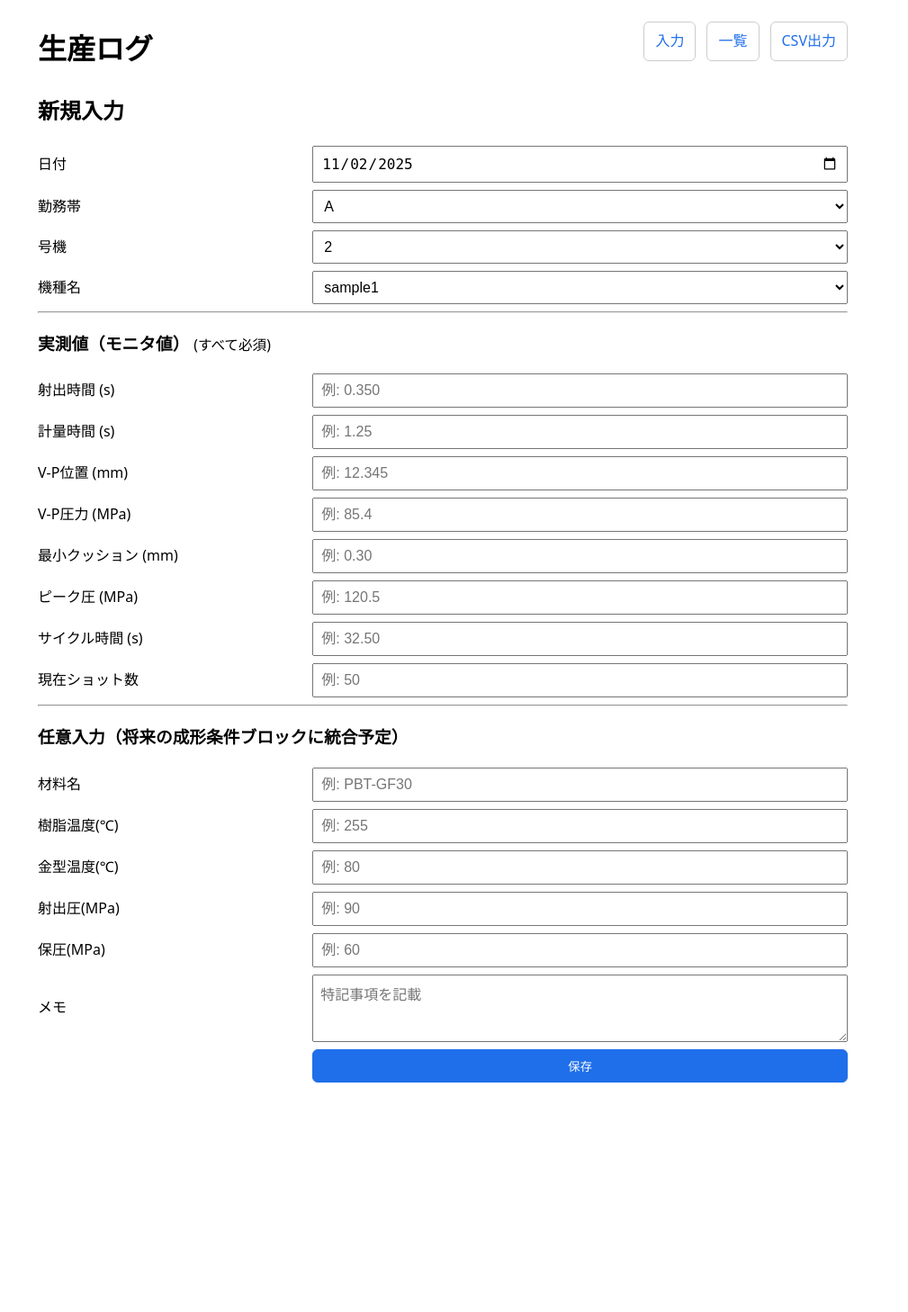
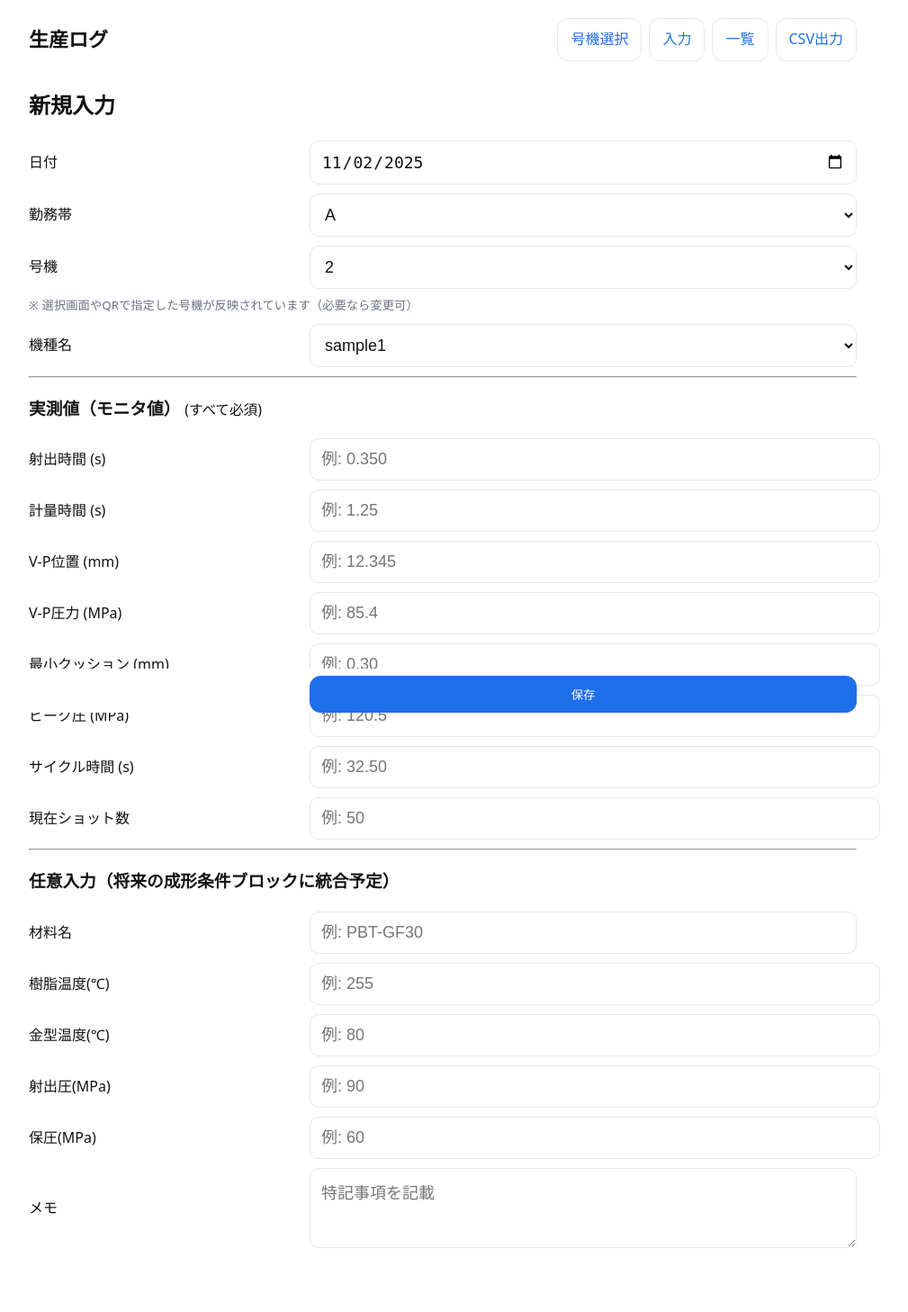
Before and after one commit to mokamoca/data-entry-app, a Flask app: page /?machine=2 in a window 1280 px wide. Shown: the whole page at 90% size, without its empty margins (148-1157 px from the left). Before the commit the page ends 1203 px from the top, so only its background shows below. Run offline with Flask 3, Linux system fonts and the light colour scheme.

Commit message:
v1.1 号機選択UIQR対応モバイル最適化ダークモード対応

```diff
--- a/app.py
+++ b/app.py
@@ -1,11 +1,12 @@
 from datetime import date, datetime
-from flask import Flask, render_template, request, redirect, url_for, send_file, flash
+from flask import Flask, render_template, request, redirect, url_for, send_file, flash, session
 from sqlalchemy import create_engine, Column, Integer, String, Date, Float, Text, inspect
 from sqlalchemy.orm import declarative_base, sessionmaker
 import pandas as pd
 
 app = Flask(__name__)
-app.secret_key = "change-me"  # フラッシュメッセージ用
+app.config["SESSION_PERMANENT"] = False
+app.secret_key = "change-me"  # フラッシュ/セッション用（任意のランダム文字列に）
 
 # --- DB セットアップ（SQLite） ---
 DB_PATH = "production_log.db"
@@ -27,34 +28,37 @@
     machine_no = Column(Integer, nullable=False)        # 号機 2..6
     model_name = Column(String(50), nullable=False)     # 機種名
 
-    # ▼ 実測値（モニタ値） — 全て必須扱い（アプリ側でバリデーション）
+    # ▼ 実測値（モニタ値）— アプリ側で必須扱い
     inj_time = Column(Float, nullable=True)             # 射出時間(s, 0.001)
     metering_time = Column(Float, nullable=True)        # 計量時間(s, 0.01)
     vp_position = Column(Float, nullable=True)          # V-P位置(mm, 0.001)
     vp_pressure = Column(Float, nullable=True)          # V-P圧力(MPa, 0.1)
     min_cushion = Column(Float, nullable=True)          # 最小クッション(mm, 0.01)
     peak_pressure = Column(Float, nullable=True)        # ピーク圧(MPa, 0.1)
-    cycle_time = Column(Float, nullable=True)           # サイクル時間(s, 0.01) ※前フィールド流用
-    shot_count = Column(Integer, nullable=True)         # 現在ショット数（必須扱い）
+    cycle_time = Column(Float, nullable=True)           # サイクル時間(s, 0.01)
+    shot_count = Column(Integer, nullable=True)         # 現在ショット数
 
-    # ▼ 将来の「成形条件」用に残しておくフィールド（任意入力のまま）
-    material = Column(String(50), nullable=True)        # 材料名
-    melt_temp = Column(Float, nullable=True)            # 樹脂温度(℃)
-    mold_temp = Column(Float, nullable=True)            # 金型温度(℃)
-    inj_pressure = Column(Float, nullable=True)         # 射出圧(MPa)
-    hold_pressure = Column(Float, nullable=True)        # 保圧(MPa)
-    note = Column(Text, nullable=True)                  # メモ
+    # ▼ 任意（将来の成形条件ブロックに統合予定）
+    material = Column(String(50), nullable=True)
+    melt_temp = Column(Float, nullable=True)
+    mold_temp = Column(Float, nullable=True)
+    inj_pressure = Column(Float, nullable=True)
+    hold_pressure = Column(Float, nullable=True)
+    note = Column(Text, nullable=True)
 
 def init_db():
-    # 初回のみ作成（既存テーブルがある場合は列追加等は行わない）
     if not inspect(engine).has_table("entries"):
         Base.metadata.create_all(bind=engine)
+
+# 号機選択画面
+@app.route("/select-machine")
+def select_machine():
+    return render_template("select_machine.html", machine_choices=MACHINE_CHOICES)
 
 @app.route("/", methods=["GET", "POST"])
 def index():
     if request.method == "POST":
         try:
-            # フォーム値を取得
             work_date_str = request.form.get("work_date") or date.today().isoformat()
             work_date = datetime.strptime(work_date_str, "%Y-%m-%d").date()
 
@@ -66,7 +70,6 @@
                 if val is None or val == "":
                     return None
                 try:
-                    # Windowsで小数点が「,」の入力に来ても置換
                     return float(str(val).replace(",", "."))
                 except ValueError:
                     return None
@@ -79,17 +82,17 @@
                 except ValueError:
                     return None
 
-            # --- 実測値（必須） ---
-            inj_time = to_float(request.form.get("inj_time"))            # 0.001 s
-            metering_time = to_float(request.form.get("metering_time"))  # 0.01 s
-            vp_position = to_float(request.form.get("vp_position"))      # 0.001 mm
-            vp_pressure = to_float(request.form.get("vp_pressure"))      # 0.1 MPa
-            min_cushion = to_float(request.form.get("min_cushion"))      # 0.01 mm
-            peak_pressure = to_float(request.form.get("peak_pressure"))  # 0.1 MPa
-            cycle_time = to_float(request.form.get("cycle_time"))        # 0.01 s
-            shot_count = to_int(request.form.get("shot_count"))          # int
+            # 実測値（必須）
+            inj_time = to_float(request.form.get("inj_time"))
+            metering_time = to_float(request.form.get("metering_time"))
+            vp_position = to_float(request.form.get("vp_position"))
+            vp_pressure = to_float(request.form.get("vp_pressure"))
+            min_cushion = to_float(request.form.get("min_cushion"))
+            peak_pressure = to_float(request.form.get("peak_pressure"))
+            cycle_time = to_float(request.form.get("cycle_time"))
+            shot_count = to_int(request.form.get("shot_count"))
 
-            # --- 任意（成形条件の前座：今は保存のみ） ---
+            # 任意
             material = request.form.get("material") or None
             melt_temp = to_float(request.form.get("melt_temp"))
             mold_temp = to_float(request.form.get("mold_temp"))
@@ -97,7 +100,7 @@
             hold_pressure = to_float(request.form.get("hold_pressure"))
             note = request.form.get("note") or None
 
-            # ざっくりバリデーション
+            # バリデーション
             errors = []
             if shift not in SHIFT_CHOICES:
                 errors.append("勤務帯の値が不正です。")
@@ -106,7 +109,6 @@
             if model_name not in MODEL_CHOICES:
                 errors.append("機種名の値が不正です。")
 
-            # 実測値は全て必須
             required_floats = {
                 "射出時間": inj_time,
                 "計量時間": metering_time,
@@ -133,7 +135,7 @@
                 return redirect(url_for("index"))
 
             # 保存
-            session = SessionLocal()
+            s = SessionLocal()
             entry = Entry(
                 work_date=work_date,
                 shift=shift,
@@ -154,44 +156,59 @@
                 hold_pressure=hold_pressure,
                 note=note,
             )
-            session.add(entry)
-            session.commit()
-            session.close()
+            s.add(entry)
+            s.commit()
+            s.close()
             flash("保存しました。", "success")
-            return redirect(url_for("index"))
+            # 連続入力のUX改善：フォーム再表示
+            return redirect(url_for("index", machine=machine_no))
         except Exception as e:
             flash(f"保存に失敗しました: {e}", "error")
             return redirect(url_for("index"))
 
-    # GET
+    # ---- GET ----
     today = date.today().isoformat()
+
+    # 優先: クエリ ?machine=5 > セッション > 未指定
+    q_machine = request.args.get("machine", type=int)
+    if q_machine in MACHINE_CHOICES:
+        session["machine"] = q_machine
+        preselected_machine = q_machine
+    else:
+        preselected_machine = session.get("machine")
+
+    # 号機未確定なら選択画面へ
+    if preselected_machine not in MACHINE_CHOICES:
+        return redirect(url_for("select_machine"))
+
     return render_template(
         "index.html",
         today=today,
         shift_choices=SHIFT_CHOICES,
         machine_choices=MACHINE_CHOICES,
         model_choices=MODEL_CHOICES,
+        preselected_machine=preselected_machine,
     )
 
 @app.route("/records")
 def records():
-    session = SessionLocal()
-    rows = (
-        session.query(Entry)
-        .order_by(Entry.work_date.desc(), Entry.id.desc())
-        .all()
-    )
-    session.close()
+    s = SessionLocal()
+    rows = s.query(Entry).order_by(Entry.work_date.desc(), Entry.id.desc()).all()
+    s.close()
     return render_template("records.html", rows=rows)
 
-@app.route("/export")
+@app.route("/export", endpoint="export")
 def export_csv():
-    # 全件をCSV出力
     df = pd.read_sql_table("entries", con=engine)
     export_path = "production_log_export.csv"
     df.to_csv(export_path, index=False, encoding="utf-8-sig")
     return send_file(export_path, as_attachment=True)
 
+# 簡易疎通
+@app.route("/ping")
+def ping():
+    return "pong"
+
 if __name__ == "__main__":
     init_db()
     app.run(host="0.0.0.0", port=5000, debug=True)
--- a/templates/base.html
+++ b/templates/base.html
@@ -4,31 +4,69 @@
   <meta charset="utf-8">
   <title>{{ title or "Data Entry App" }}</title>
   <meta name="viewport" content="width=device-width, initial-scale=1">
+
   <style>
-    body{font-family:system-ui,Segoe UI,Helvetica,Arial,sans-serif;max-width:900px;margin:24px auto;padding:0 12px;line-height:1.6}
-    header,nav{display:flex;gap:12px;align-items:center;justify-content:space-between;margin-bottom:16px}
-    a{color:#1f6feb;text-decoration:none}
-    .row{display:grid;grid-template-columns:1fr 2fr;gap:8px;align-items:center;margin-bottom:8px}
-    input,select,textarea{padding:8px;font-size:16px}
-    .flash{padding:8px;border-radius:6px;margin:8px 0}
-    .flash.success{background:#e6ffed}
-    .flash.error{background:#ffeef0}
-    table{border-collapse:collapse;width:100%}
-    th,td{border:1px solid #ddd;padding:6px;text-align:left}
-    th{background:#f6f8fa}
-    .actions{display:flex;gap:12px}
-    .btn{padding:8px 12px;border:1px solid #ccc;border-radius:6px;background:#fff}
-    .btn.primary{background:#1f6feb;color:#fff;border-color:#1f6feb}
+  :root{
+    --bg:#ffffff; --fg:#111; --muted:#6b7280; --card:#fff;
+    --border:#e5e7eb; --link:#1f6feb; --btn:#1f6feb; --btn-fg:#fff;
+  }
+  @media (prefers-color-scheme: dark){
+    :root{
+      --bg:#0b0f14; --fg:#e5e7eb; --muted:#9aa4b2; --card:#0f141a; --border:#1f2937;
+      --link:#8ab4f8; --btn:#2563eb; --btn-fg:#fff;
+    }
+  }
+  html{ -webkit-text-size-adjust:100%; }
+  body{
+    font-family: system-ui, Segoe UI, Helvetica, Arial, sans-serif;
+    background: var(--bg); color: var(--fg);
+    max-width: 920px; margin: 12px auto; padding: 0 12px; line-height: 1.6;
+  }
+  header{
+    position: sticky; top: 0; z-index: 10;
+    background: var(--bg); padding: 8px 0 10px; margin-bottom: 8px;
+  }
+  .bar{ display:flex; gap:8px; align-items:center; justify-content:space-between; }
+  .title{ font-size: 22px; font-weight: 700; margin:0 }
+  .actions{ display:flex; gap:8px; flex-wrap:wrap }
+  a{ color: var(--link); text-decoration:none }
+  .btn{ padding:10px 14px; border:1px solid var(--border); border-radius:12px; background:var(--card) }
+  .btn.primary{ background: var(--btn); color: var(--btn-fg); border-color: var(--btn) }
+
+  .row{ display:grid; grid-template-columns:1fr 2fr; gap:8px; align-items:center; margin-bottom:10px }
+  input,select,textarea{
+    padding:12px; font-size:18px; background:var(--card); color:var(--fg);
+    border:1px solid var(--border); border-radius:10px
+  }
+  input[type=number]{ width: 100%; }
+  table{ border-collapse:collapse; width:100%; background:var(--card); color:var(--fg); }
+  th,td{ border:1px solid var(--border); padding:8px; text-align:left }
+  th{ background: rgba(0,0,0,.03) }
+
+  .flash{ padding:8px; border-radius:8px; margin:8px 0; }
+  .flash.success{ background: #0d5e33; color:#fff; }
+  .flash.error{ background: #5b1111; color:#fff; }
+
+  @media (max-width:640px){
+    body{ margin: 8px auto; padding: 0 8px }
+    .row{ grid-template-columns:1fr; }
+    label{ font-weight:600; }
+    input,select,textarea{ font-size:20px; padding:14px }
+    .title{ font-size: 20px; }
+  }
   </style>
 </head>
 <body>
   <header>
-    <h1 style="margin:0">生産ログ</h1>
-    <nav class="actions">
-      <a class="btn" href="{{ url_for('index') }}">入力</a>
-      <a class="btn" href="{{ url_for('records') }}">一覧</a>
-      <a class="btn" href="{{ url_for('export_csv') }}">CSV出力</a>
-    </nav>
+    <div class="bar">
+      <h1 class="title">生産ログ</h1>
+      <nav class="actions">
+        <a class="btn" href="{{ url_for('select_machine') }}">号機選択</a>
+        <a class="btn" href="{{ url_for('index') }}">入力</a>
+        <a class="btn" href="{{ url_for('records') }}">一覧</a>
+        <a class="btn" href="{{ url_for('export') }}">CSV出力</a>
+      </nav>
+    </div>
   </header>
 
   {% with messages = get_flashed_messages(with_categories=true) %}
--- a/templates/index.html
+++ b/templates/index.html
@@ -20,9 +20,10 @@
     <label>号機</label>
     <select name="machine_no" required>
       {% for m in machine_choices %}
-        <option value="{{ m }}">{{ m }}</option>
+        <option value="{{ m }}" {% if preselected_machine==m %}selected{% endif %}>{{ m }}</option>
       {% endfor %}
     </select>
+    <small style="grid-column:1/-1; color:#6b7280;">※ 選択画面やQRで指定した号機が反映されています（必要なら変更可）</small>
   </div>
 
   <div class="row">
@@ -110,7 +111,7 @@
     <textarea name="note" rows="3" placeholder="特記事項を記載"></textarea>
   </div>
 
-  <div class="row">
+  <div class="row" style="position:sticky; bottom:8px; background:var(--bg); padding-top:8px;">
     <label></label>
     <button class="btn primary" type="submit">保存</button>
   </div>
```
Also changed, not shown: other parts of templates/index.html (+12 -12 lines), templates/select_machine.html (added, +30 -0 lines), production_log.db.
